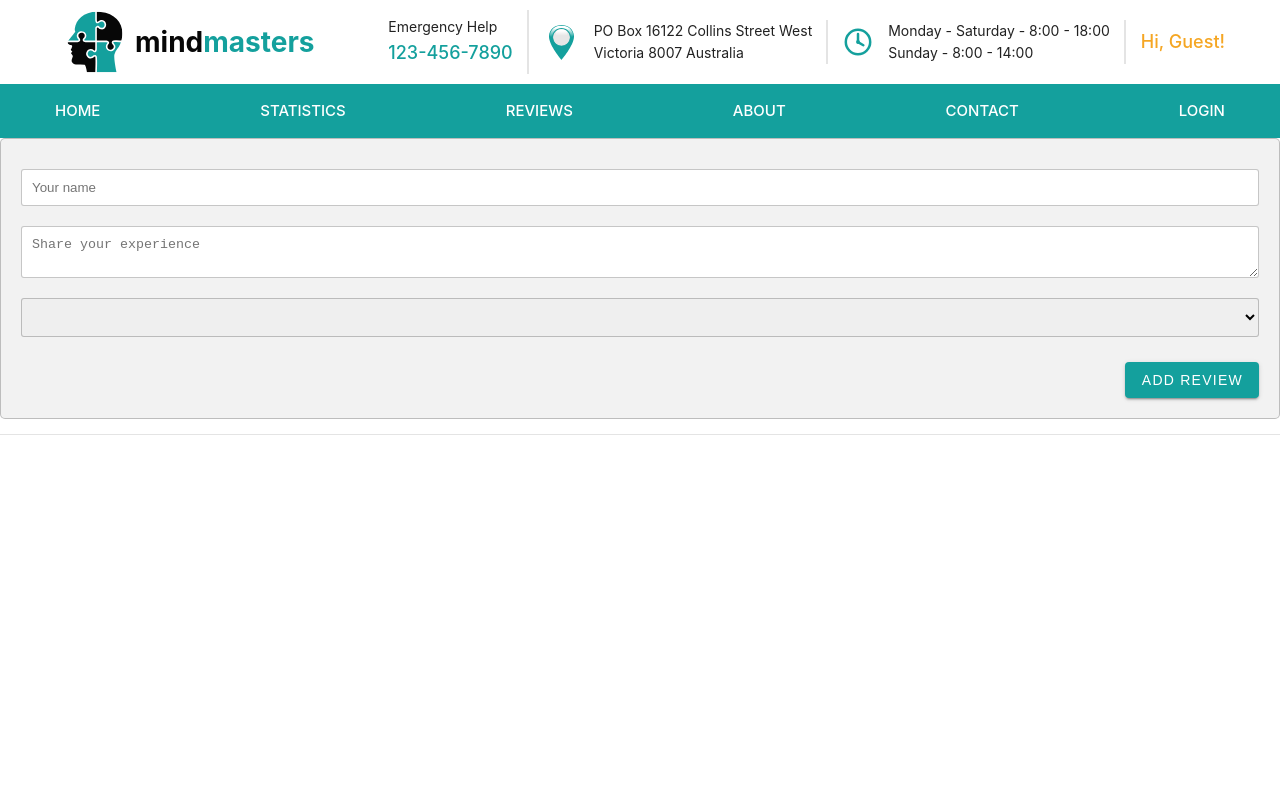
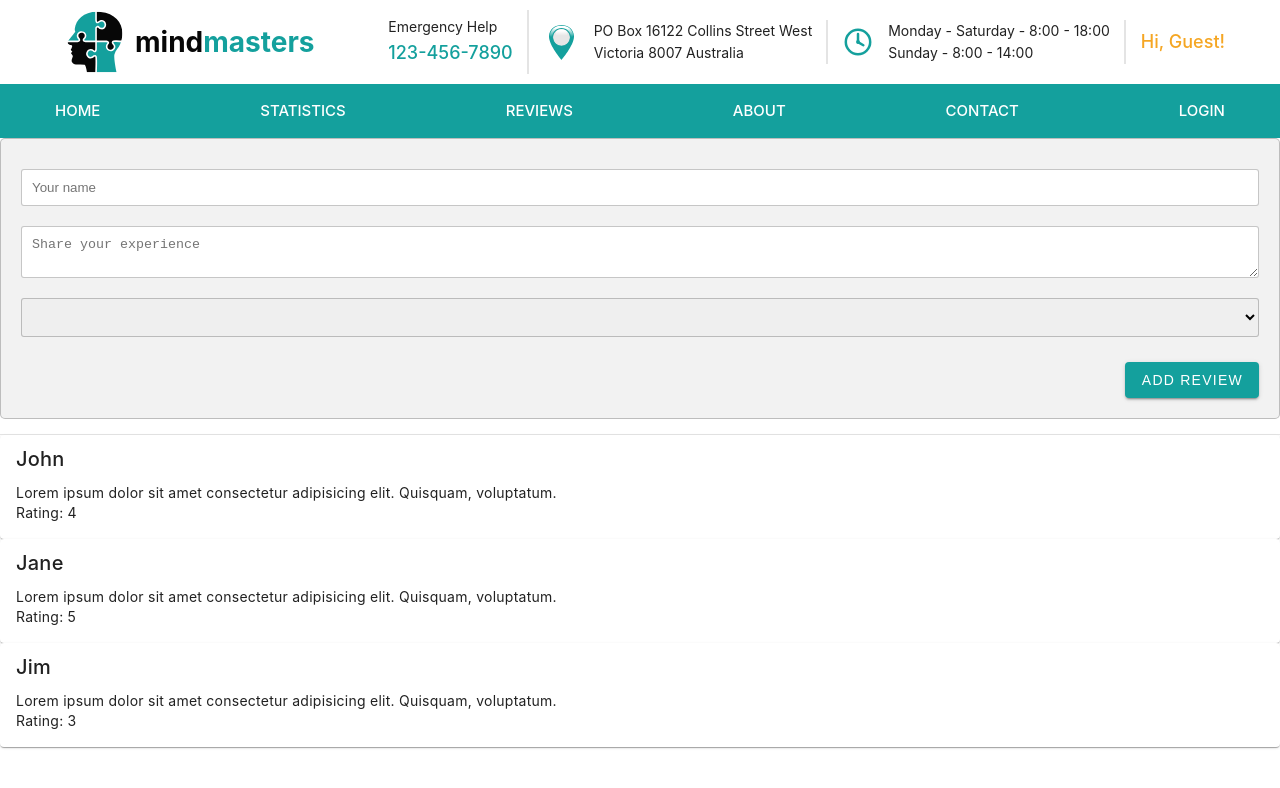
Before and after one commit to Feralwater/CogniLearn, a Vue app: page /reviews in a window 1280 px wide. Shown: the top 788 px of the page. Built offline with nearby package versions, Linux system fonts and the light colour scheme.

Commit message:
add props to the list

```diff
--- a/src/components/ReviewList/ReviewList.vue
+++ b/src/components/ReviewList/ReviewList.vue
@@ -1,5 +1,12 @@
 <script lang="ts">
-
+export default {
+  props: {
+    reviews: {
+      type: Array,
+      required: true
+    }
+  }
+};
 </script>
 
 <template>
--- a/src/views/ReviewsView/ReviewsView.vue
+++ b/src/views/ReviewsView/ReviewsView.vue
@@ -54,6 +54,6 @@ export default {
   <div>
     <review-form />
     <v-divider></v-divider>
-    <review-list />
+    <review-list :reviews="reviews" />
   </div>
 </template>
```
